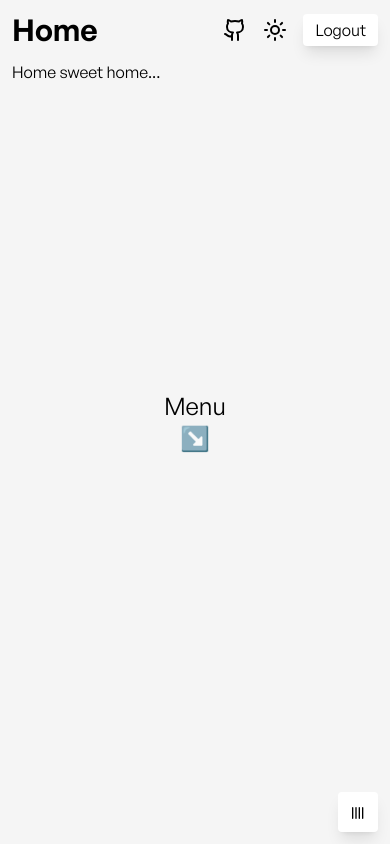
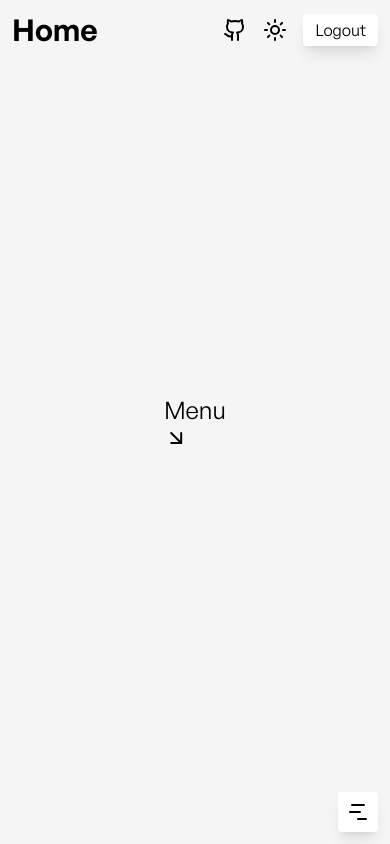
Before and after one commit to naidraikzir/svpwa, a SvelteKit app: page / in a window 390 px wide. Built offline with nearby package versions, Linux system fonts and the light colour scheme.

Commit message:
Menu icon

```diff
--- a/src/lib/components/Menu.svelte
+++ b/src/lib/components/Menu.svelte
@@ -1,18 +1,18 @@
 <script lang="ts">
 	import { page } from '$app/stores';
 	import menu from '$lib/menu';
-	import { Tally4 } from 'lucide-svelte';
+	import { GanttChart } from 'lucide-svelte';
 	import Button from './Button.svelte';
 </script>
 
 <div class="group/menu">
 	<Button
 		class="
-            fixed z-10 bottom-3 lg:bottom-4 right-3 lg:right-4 w-10 h-10 pb-0.5 text-4xl
+            fixed z-10 bottom-3 lg:bottom-4 right-3 lg:right-4 w-10 h-10 p-0 text-4xl
             flex items-center justify-center
         "
 	>
-		<Tally4 />
+		<GanttChart />
 	</Button>
 
 	<div
--- a/src/routes/(protected)/+page.svelte
+++ b/src/routes/(protected)/+page.svelte
@@ -1,12 +1,11 @@
 <script lang="ts">
 	import DocumentHead from '$lib/components/DocumentHead.svelte';
+	import { ArrowDownRight } from 'lucide-svelte';
 </script>
 
 <DocumentHead title="Home" description="Home" />
 
-Home sweet home...
-
-<div class="fixed top-1/2 left-1/2 -translate-y-1/2 -translate-x-1/2 text-center text-2xl">
+<div class="fixed top-1/2 left-1/2 -translate-y-1/2 -translate-x-1/2 text-2xl">
 	<div>Menu</div>
-	<div>↘️</div>
+	<ArrowDownRight />
 </div>
```
